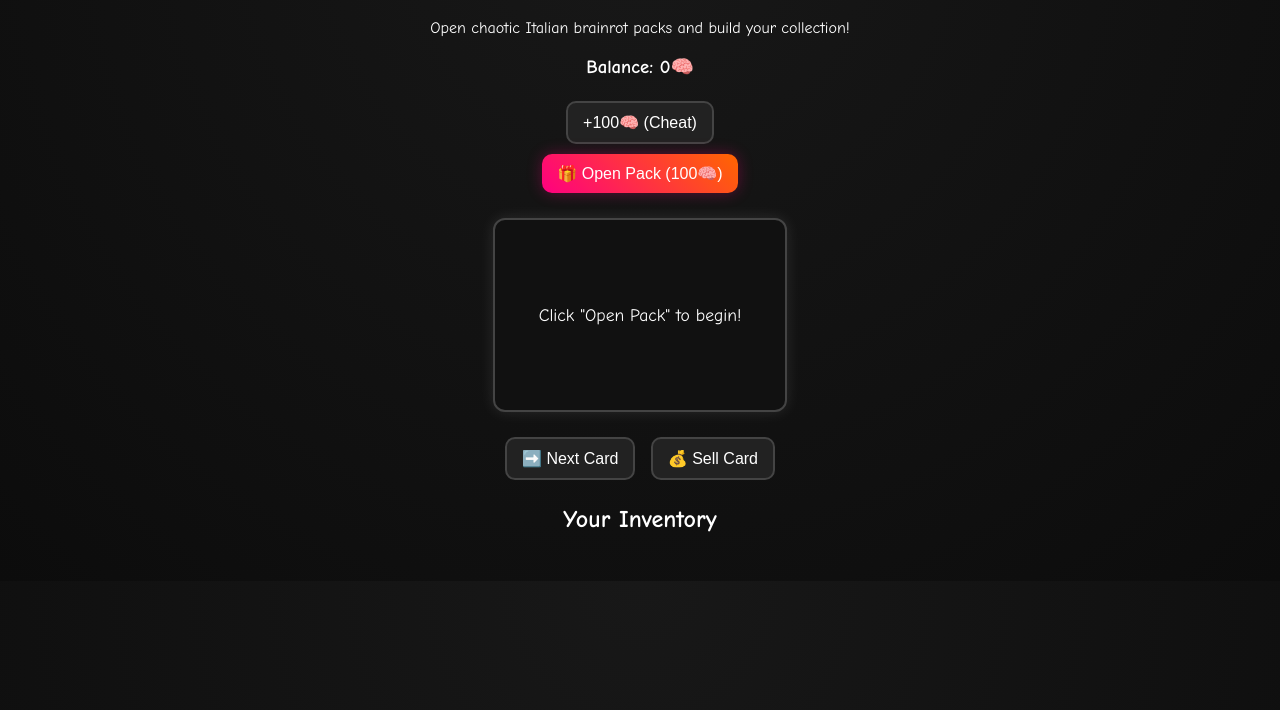
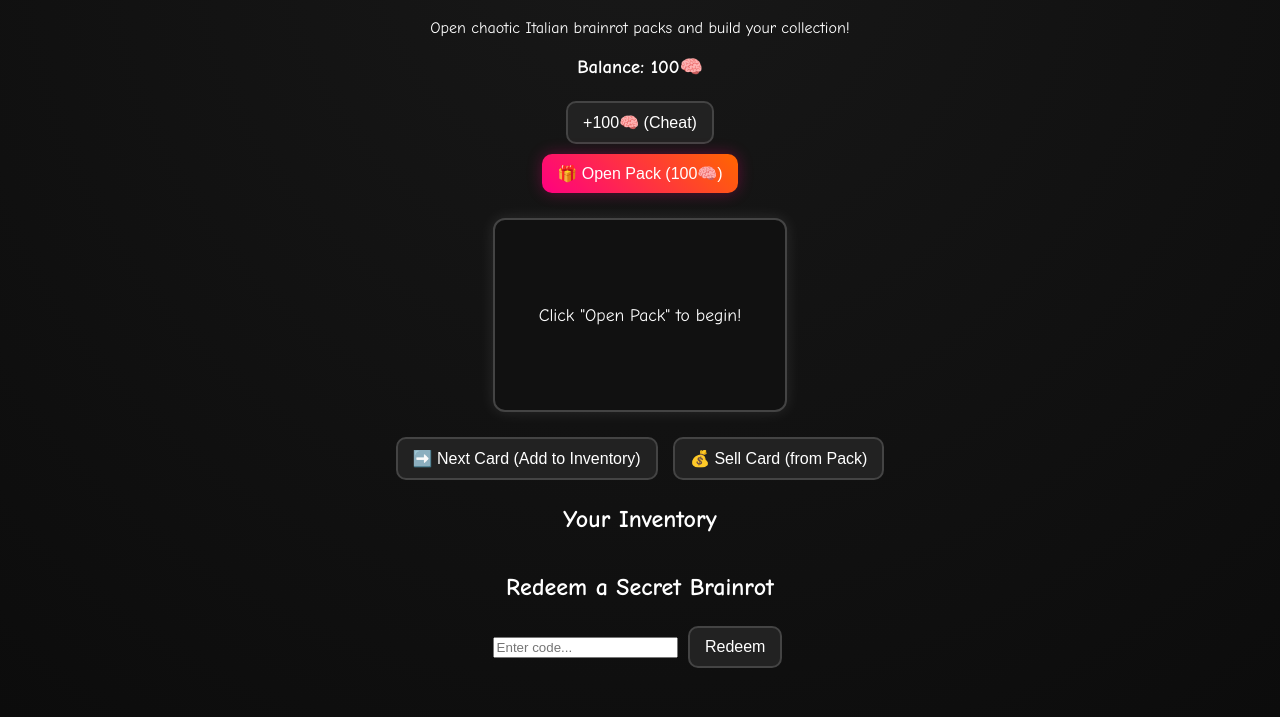
Before and after one commit to FishingHelper/FishingHelper.github.io, a plain HTML site: page index.html in a window 1280 px wide. Shown: the part 90-807 px from the top of the page. Drawn offline with Linux system fonts and the light colour scheme.

Commit message:
Update index.html

```diff
--- a/index.html
+++ b/index.html
@@ -1,10 +1,10 @@
 <!DOCTYPE html>
 <html lang="en">
 <head>
-  <meta charset="UTF-8" />
-  <meta name="viewport" content="width=device-width, initial-scale=1.0" />
+  <meta charset="UTF-8">
+  <meta name="viewport" content="width=device-width, initial-scale=1.0">
   <title>Brainrot Pack Opener</title>
-  <link rel="stylesheet" href="style.css" />
+  <link rel="stylesheet" href="style.css">
 </head>
 <body>
   <div class="container">
@@ -23,12 +23,17 @@
     <div id="card" class="card">Click "Open Pack" to begin!</div>
 
     <div class="controls">
-      <button id="next-card">➡️ Next Card</button>
-      <button id="sell-card">💰 Sell Card</button>
+      <button id="next-card">➡️ Next Card (Add to Inventory)</button>
+      <button id="sell-card">💰 Sell Card (from Pack)</button>
     </div>
 
     <h2>Your Inventory</h2>
     <div id="inventory" class="inventory"></div>
+
+    <h2>Redeem a Secret Brainrot</h2>
+    <input type="text" id="redeem-code" placeholder="Enter code..." />
+    <button id="redeem-btn">Redeem</button>
+    <p id="redeem-msg"></p>
   </div>
 
   <script src="script.js"></script>
```
